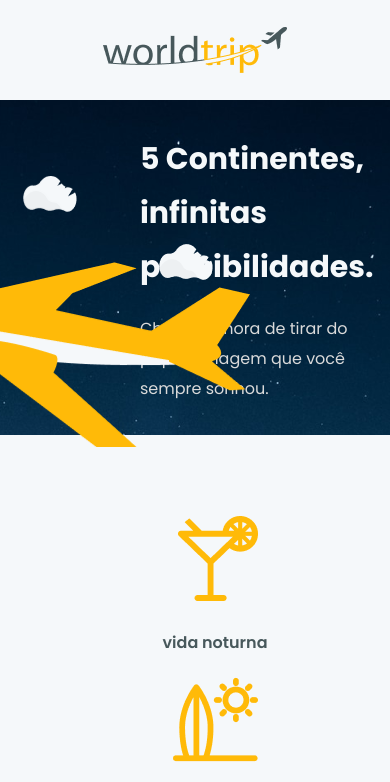
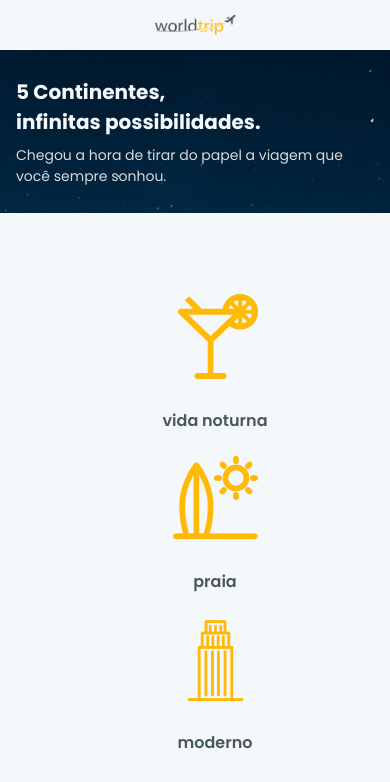
Before and after one commit to deywersonp/ignite-reactjs-challenge-04, a Next.js app: page / in a window 390 px wide. Shown: the top 782 px of the page. Built offline with nearby package versions, Linux system fonts and the light colour scheme.

Commit message:
added responsive at Header and Banner component

```diff
--- a/src/components/Banner.tsx
+++ b/src/components/Banner.tsx
@@ -5,34 +5,36 @@ export const Banner = () => {
     <Flex
       as="section"
       w="100%"
-      h={335}
+      h={[163, 335]}
       position="relative"
       align="center"
       bgImage="url('/images/night-sky-cover.png')"
-      bgPosition="top center"
+      bgPosition="center"
       bgRepeat="no-repeat"
-      px="35"
+      px={["4", "35"]}
       mx="auto"
     >
       <Box>
         <Heading
           as="h1"
-          maxWidth={424}
+          fontSize={["xl", "3xl"]}
           color="heading.50"
-          lineHeight="13"
-          mb="20px"
+          lineHeight={["30px", "13"]}
+          mb={["8px", "20px"]}
         >
-          5 Continentes, infinitas possibilidades.
+          5 Continentes, <br />infinitas possibilidades.
         </Heading>
         <Text
           maxWidth={524}
           color="info.100"
-          lineHeight="7.5"
+          lineHeight={["21px", "7.5"]}
+          fontSize={["sm", "xl"]}
         >
           Chegou a hora de tirar do papel a viagem que você sempre sonhou.
         </Text>
       </Box>
       <Box
+        display={["none", "none", "block"]}
         w={417.15}
         h={270.74}
         position="absolute"
--- a/src/components/Header.tsx
+++ b/src/components/Header.tsx
@@ -1,9 +1,5 @@
-import { Box, Link as ChakraLink, Flex } from "@chakra-ui/react";
+import { Link as ChakraLink, Flex, Img } from "@chakra-ui/react";
 import Link from "next/link";
-import Image from 'next/image';
-import logoImg from '/public/images/logo.png';
-import backButtonImg from '/public/images/back.svg';
-
 interface HeaderProps {
   isHome?: boolean;
 };
@@ -13,7 +9,7 @@ export const Header = ({ isHome = false }: HeaderProps) => {
     <Flex
       as="header"
       w="100%"
-      h="25"
+      h={["50px", "25"]}
       mx="auto"
       position="relative"
       align="center"
@@ -26,19 +22,19 @@ export const Header = ({ isHome = false }: HeaderProps) => {
             position="absolute"
             left="35"
           >
-            <Image
-              width={32}
-              height={32}
-              src={backButtonImg}
+            <Img
+              src="/images/back.svg"
               alt="Back"
+              width={["16px", "32px"]}
             />
           </ChakraLink>
         </Link>
       )}
 
-      <Image
-        src={logoImg}
+      <Img
+        src="/images/logo.png"
         alt="World Trip"
+        width={["81px", "184px"]}
       />
     </Flex>
   )
```
